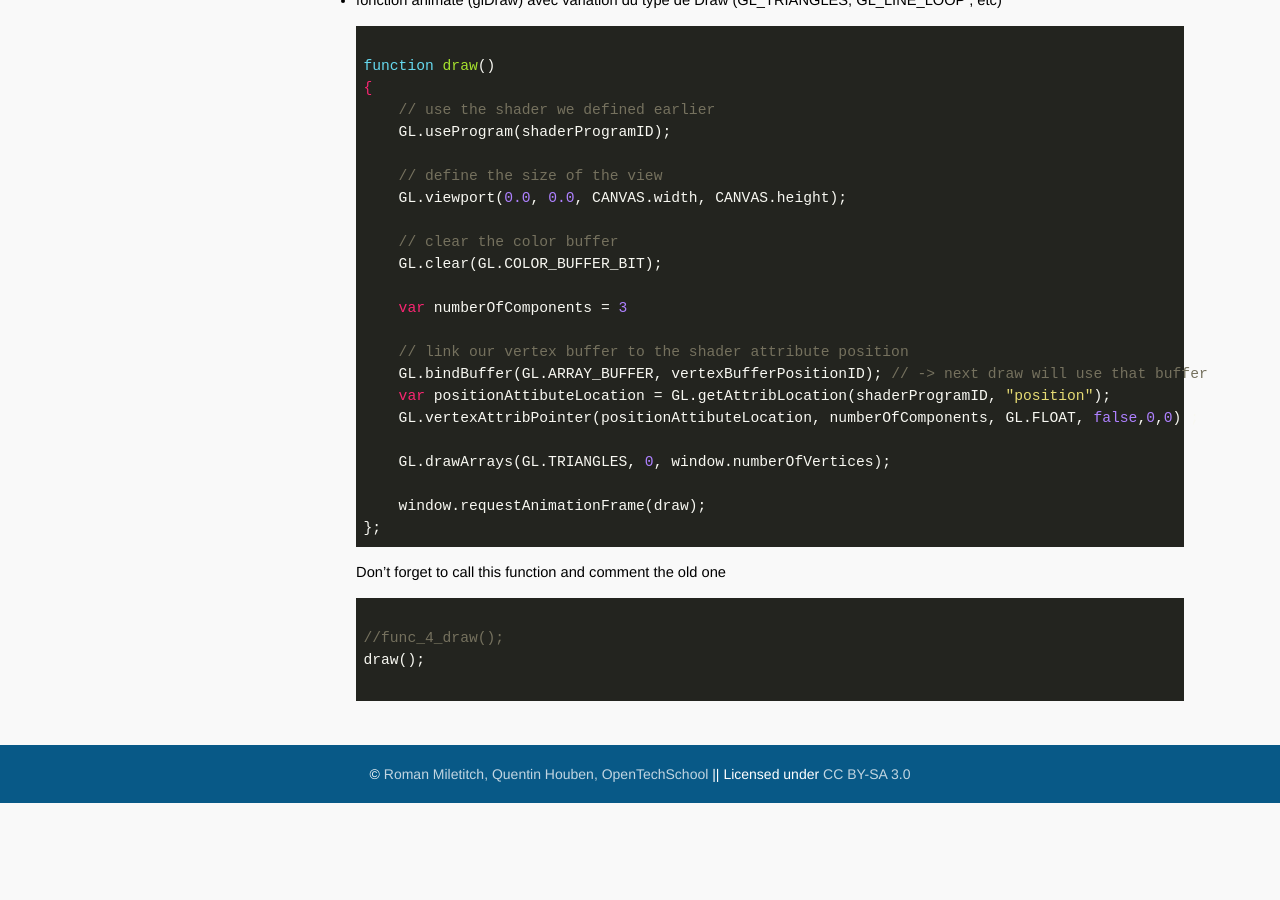
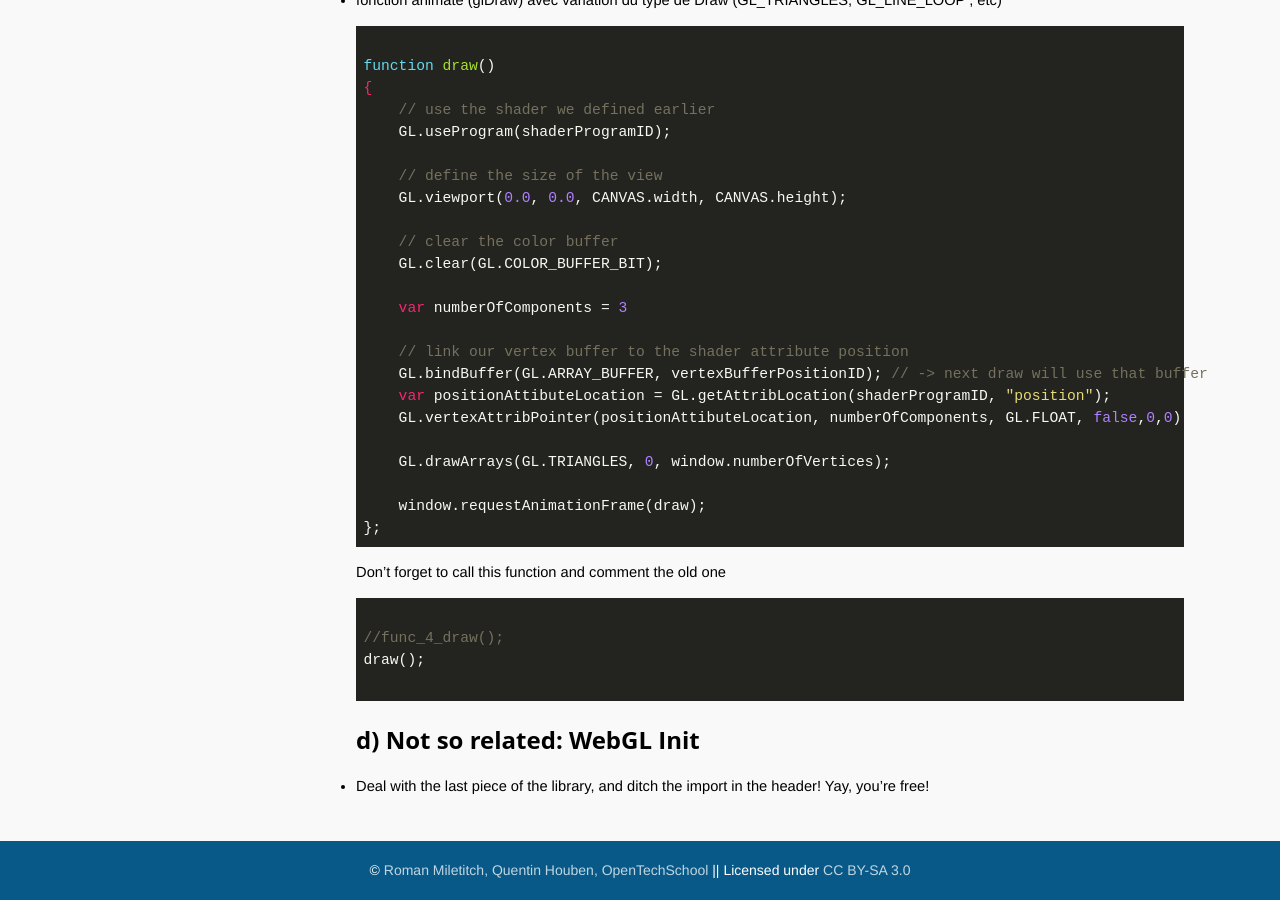
Before and after one commit to OpenTechSchool-Brussels/intro-to-webGL-and-shaders, a Jekyll site: the page built from log3_draw-shape.md, in a window 1280 px wide and 900 px high, scrolled down 2307 px. Built offline with Jekyll 4.4.1, drawn with Linux system fonts in a browser that asks for light colours; before the commit the page ends 3110 px from its top, so only the background shows below that.

Commit message:
Update log3_draw-shape.md

```diff
--- a/log3_draw-shape.md
+++ b/log3_draw-shape.md
@@ -122,3 +122,7 @@ Don't forget to call this function and comment the old one
 draw();
 
 ~~~
+
+
+## d) Not so related: WebGL Init
+* Deal with the last piece of the library, and ditch the import in the header! Yay, you're free!
```
